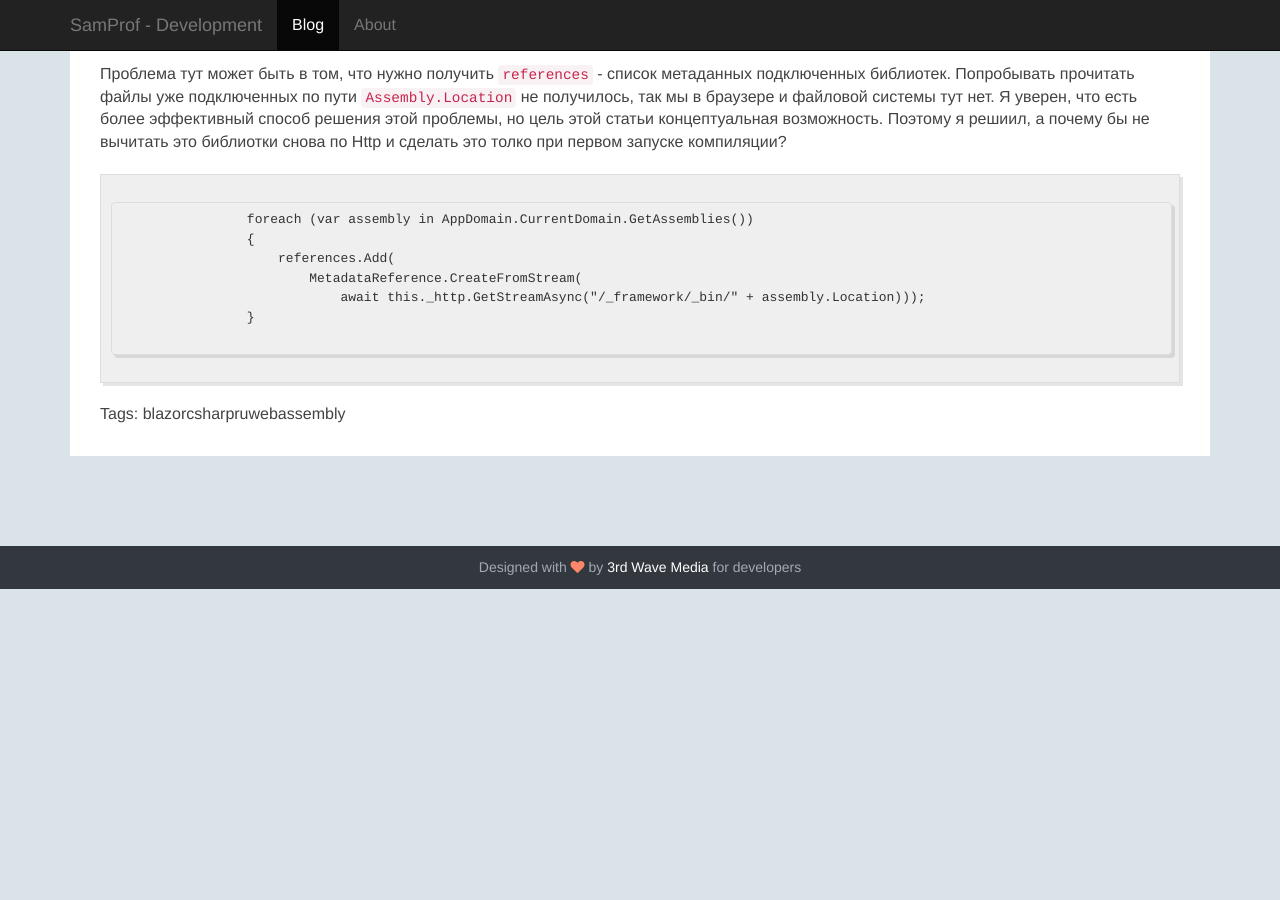
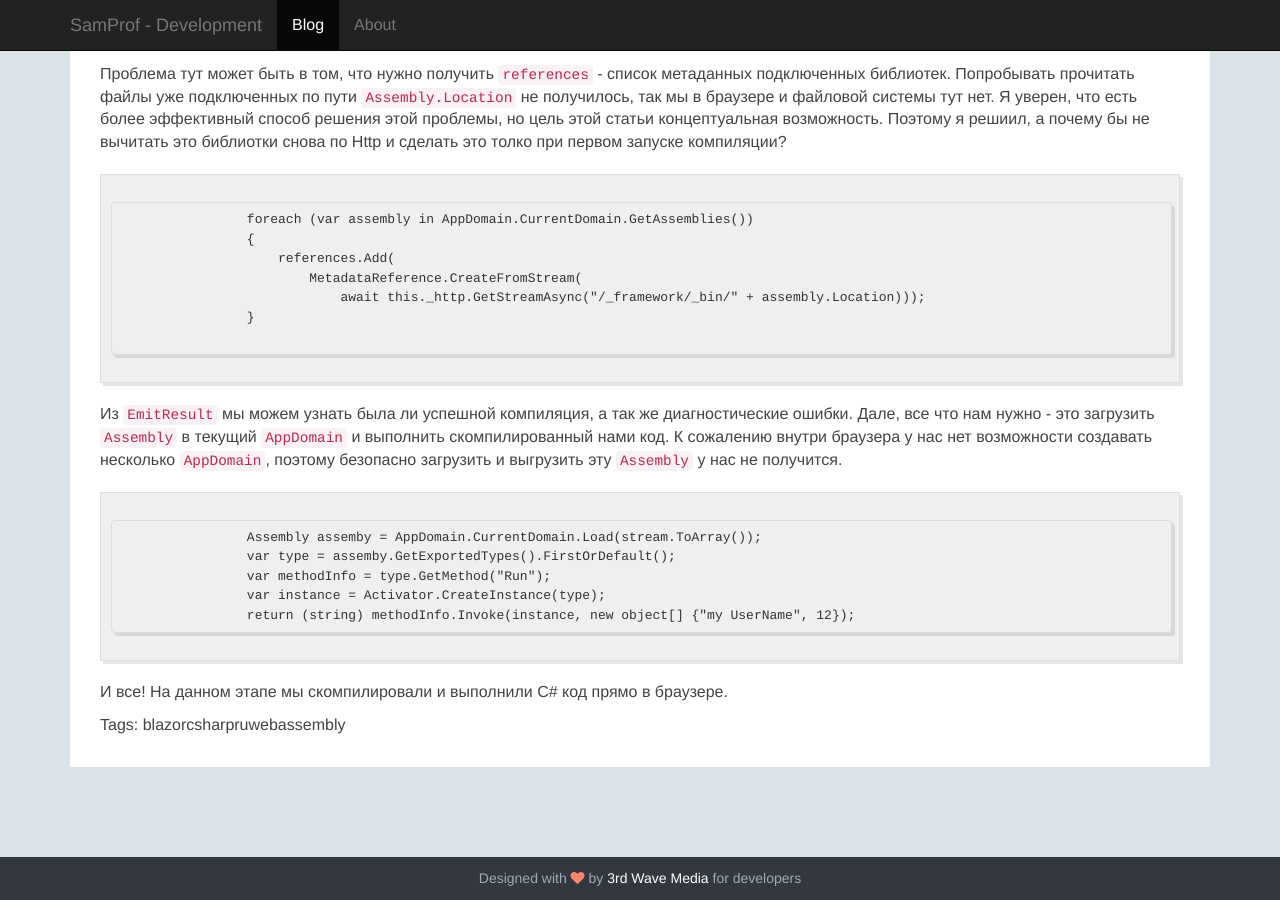
Before and after one commit to SamProf/www.samprof.com, a Jekyll site: the page built from _posts/2018-12-14-compile-csharp-and-blazor-inside-browser.md, in a window 1280 px wide and 900 px high, scrolled down 2634 px. Built offline with Jekyll 4.4.1, drawn with Linux system fonts in a browser that asks for light colours; comment, search, counter and statistics services are not loaded; before the commit the page ends 3223 px from its top, so only the background shows below that.

Commit message:
Update 2018-12-14-compile-csharp-and-blazor-inside-browser.md

````diff
--- a/_posts/2018-12-14-compile-csharp-and-blazor-inside-browser.md
+++ b/_posts/2018-12-14-compile-csharp-and-blazor-inside-browser.md
@@ -96,3 +96,15 @@ SyntaxTree syntaxTree = CSharpSyntaxTree.ParseText(code);
                 }
 
 ```
+
+Из `EmitResult` мы можем узнать была ли успешной компиляция, а так же диагностические ошибки.
+Дале, все что нам нужно - это загрузить `Assembly` в текущий `AppDomain` и выполнить скомпилированный нами код. К сожалению внутри браузера у нас нет возможности создавать несколько `AppDomain`, поэтому безопасно загрузить и выгрузить эту `Assembly` у нас не получится.
+```
+                Assembly assemby = AppDomain.CurrentDomain.Load(stream.ToArray());
+                var type = assemby.GetExportedTypes().FirstOrDefault();
+                var methodInfo = type.GetMethod("Run");
+                var instance = Activator.CreateInstance(type);
+                return (string) methodInfo.Invoke(instance, new object[] {"my UserName", 12});
+```
+
+И все! На данном этапе мы скомпилировали и выполнили C# код прямо в браузере.
````
